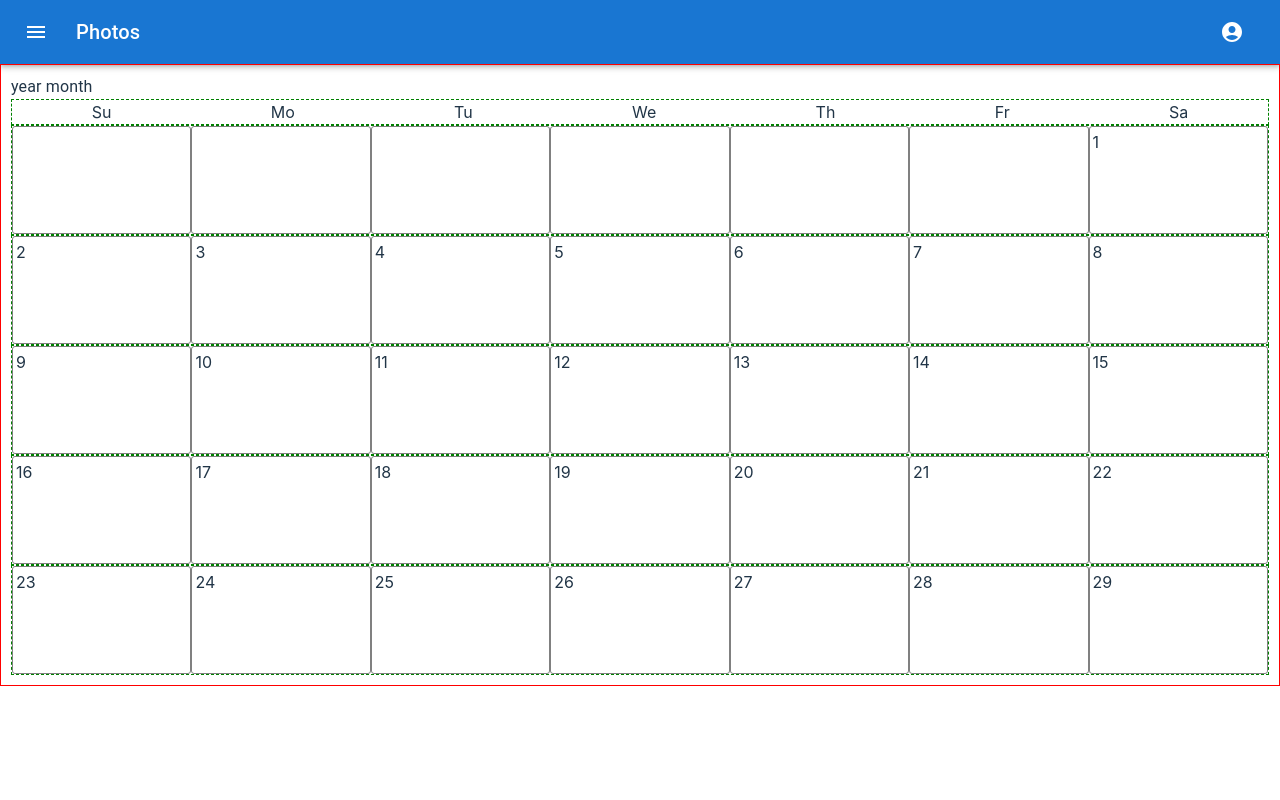
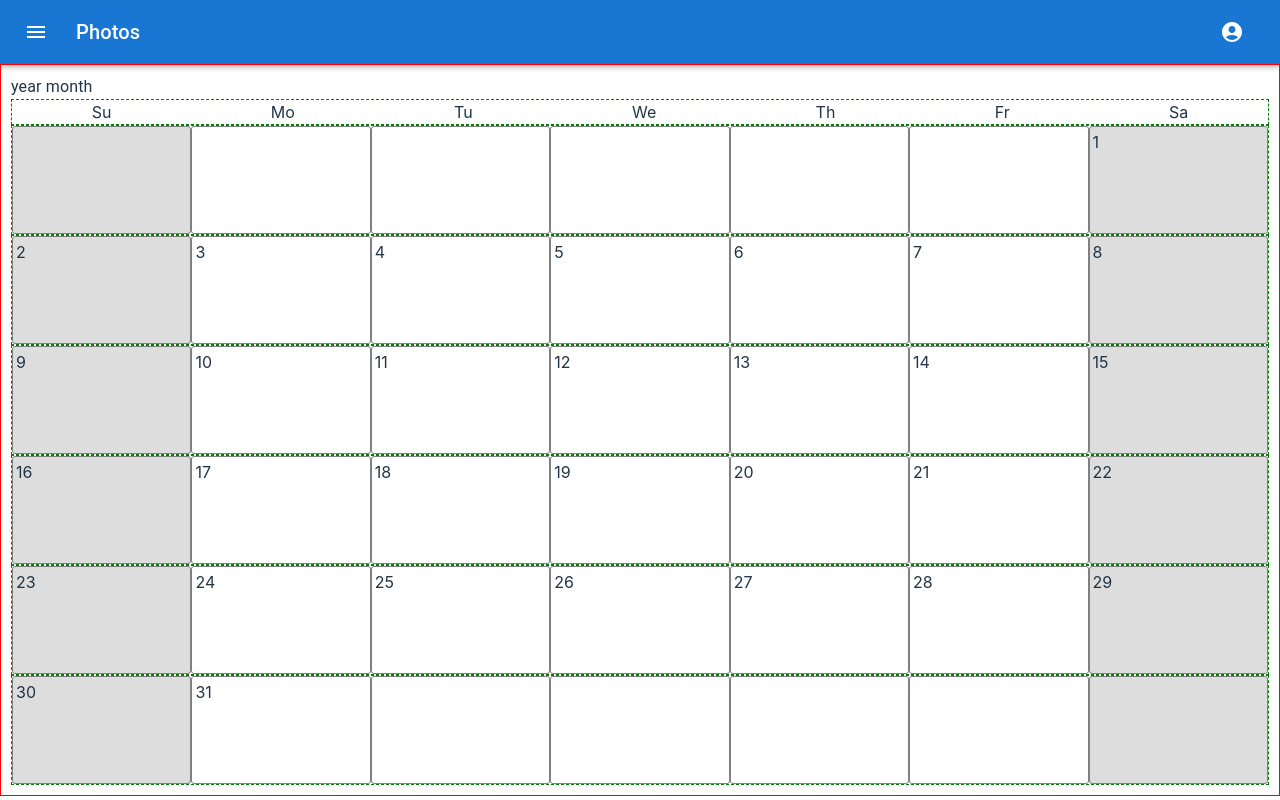
Before and after one commit to haalcala/automate-salesforce-entries, a React (Vite) app in the folder webapp/: page / in a window 1280 px wide. Built offline with nearby package versions, Linux system fonts and the light colour scheme.

Commit message:
Calender

```diff
--- a/webapp/src/components/Calendar.tsx
+++ b/webapp/src/components/Calendar.tsx
@@ -2,14 +2,14 @@ import { Typography } from "@mui/material";
 import { DAYS_OF_WEEKS } from "../Constants";
 
 export default function Calendar({ title = "default title", days, startDayAtDayOfWeek }) {
-    const num_rows = Math.round(days.length / 7);
+  const num_rows = Math.ceil(days.length / 7);
 
   console.log("num_rows:", num_rows, "startDayAtDayOfWeek:", startDayAtDayOfWeek, "days:", days);
 
   function getDay(dayi, rowi) {
-      const canDisplay = day < days.length && ((rowi == 0 && dayi >= startDayAtDayOfWeek) || rowi > 0)
+    const canDisplay = day < days.length && ((rowi == 0 && dayi >= startDayAtDayOfWeek) || rowi > 0);
 
-        return <div className={"calendar_day" + (dayi == 0 || dayi == 6 ? " callendar_weekend" : "")}>{day < days.length && canDisplay ?<div> {day++ +1}</div> : ""}</div>
+    return <div className={"calendar_day" + (dayi == 0 || dayi == 6 ? " calendar_weekend" : "")}>{day < days.length && canDisplay ? <div> {day++ + 1}</div> : ""}</div>;
   }
 
   let day = 0;
@@ -20,7 +20,9 @@ export default function Calendar({ title = "default title", days, startDayAtDayO
 
       <div className="calendar_row">
         {DAYS_OF_WEEKS.map((_, dayi) => (
-                  <div key={dayi} className="calendar_day_head">{DAYS_OF_WEEKS[dayi]}</div>
+          <div key={dayi} className="calendar_day_head">
+            {DAYS_OF_WEEKS[dayi]}
+          </div>
         ))}
       </div>
 
```
Lines whose indentation alone changed are shown as unchanged.
